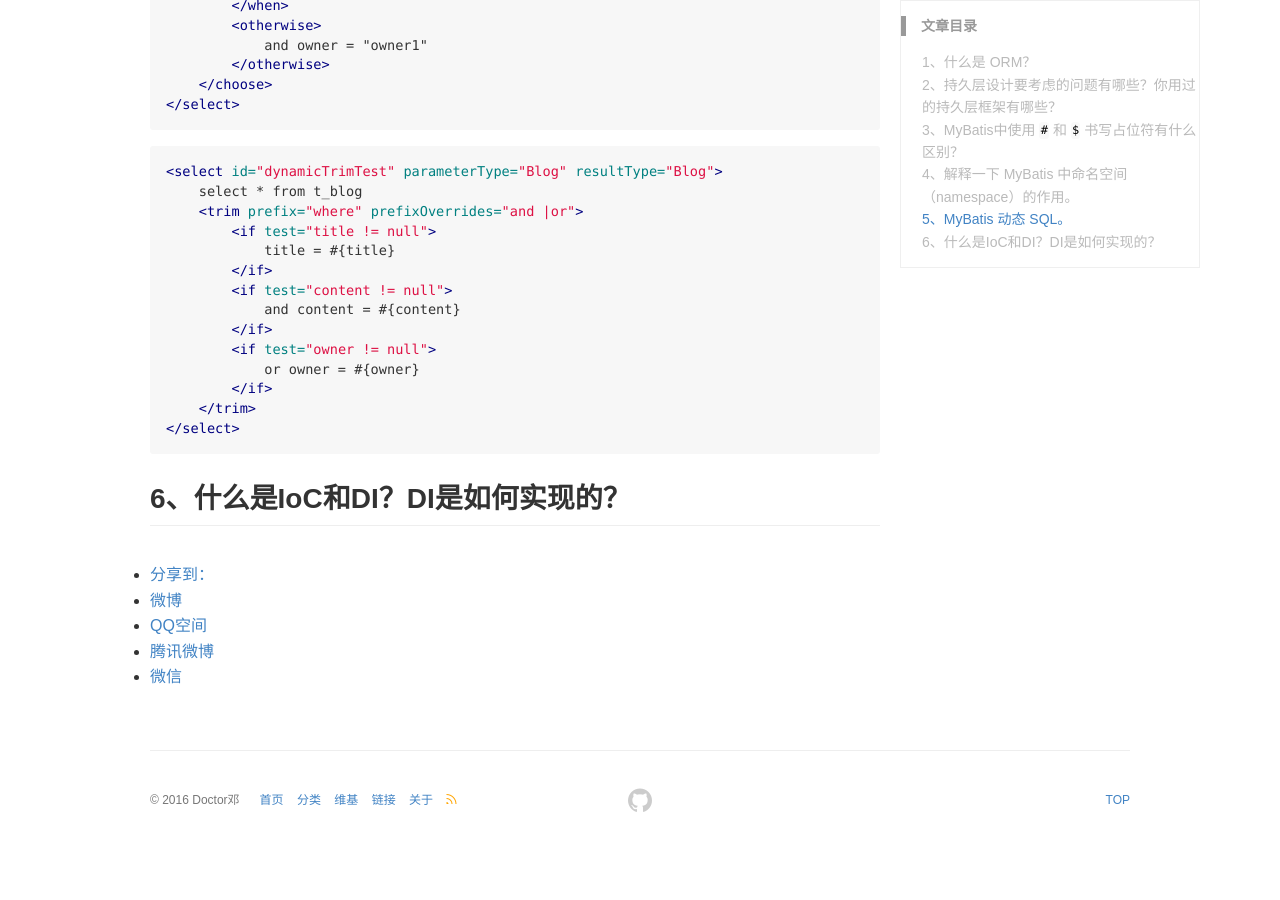
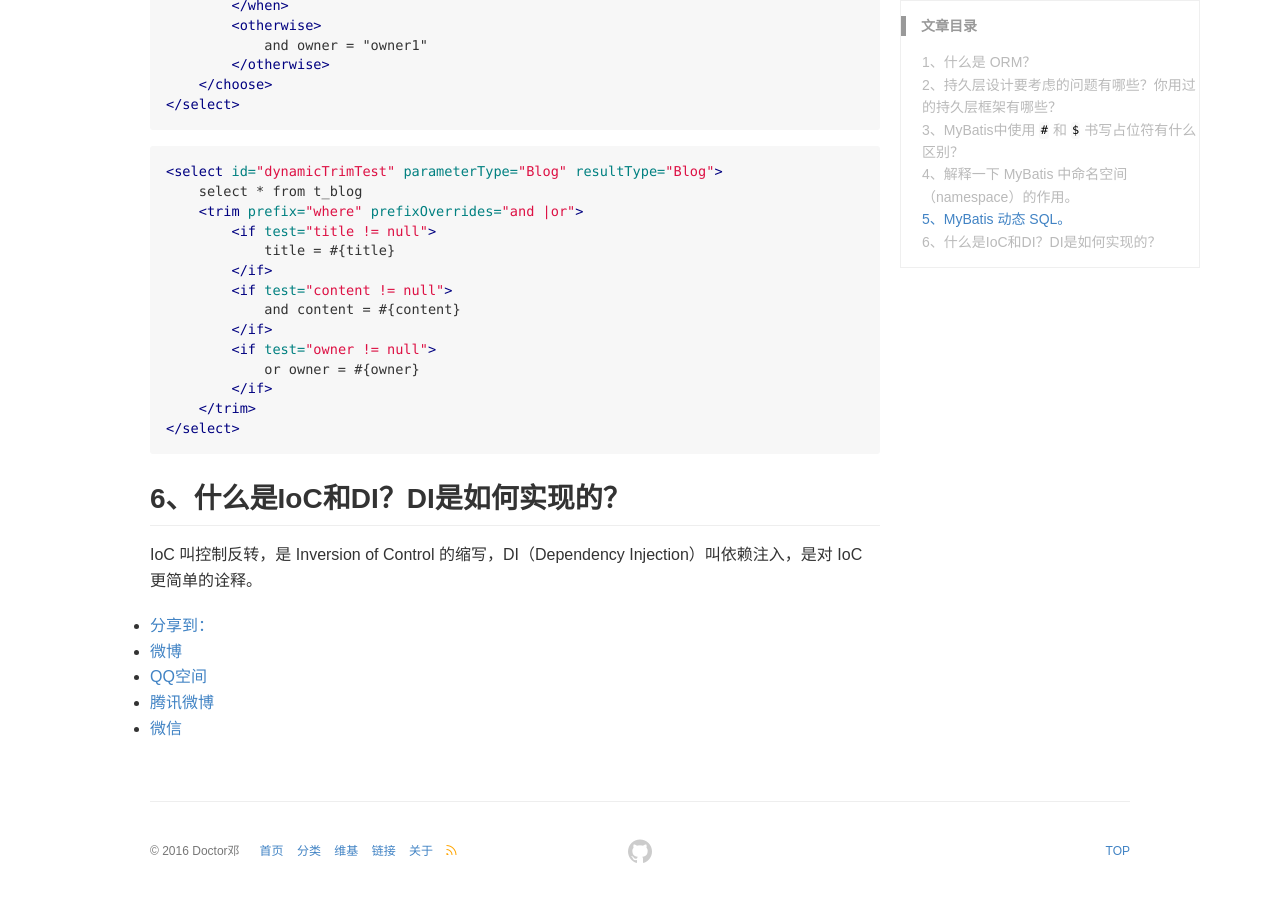
Before and after one commit to DoctorDeng/DoctorDeng.github.io, a Jekyll site: the page built from _posts/2016-09-18-java-SSM.md, in a window 1280 px wide and 900 px high, scrolled down 2746 px. Built offline with Jekyll 4.4.1, drawn with Linux system fonts in a browser that asks for light colours; comment, search, counter and statistics services are not loaded; before the commit the page ends 3595 px from its top, so only the background shows below that.

Commit message:
modify file

````diff
--- a/_posts/2016-09-18-java-SSM.md
+++ b/_posts/2016-09-18-java-SSM.md
@@ -125,3 +125,4 @@ MyBatis中用于实现动态SQL的元素主要有：
 ```
 
 ## 6、什么是IoC和DI？DI是如何实现的？
+IoC 叫控制反转，是 Inversion of Control 的缩写，DI（Dependency Injection）叫依赖注入，是对 IoC 更简单的诠释。
````
